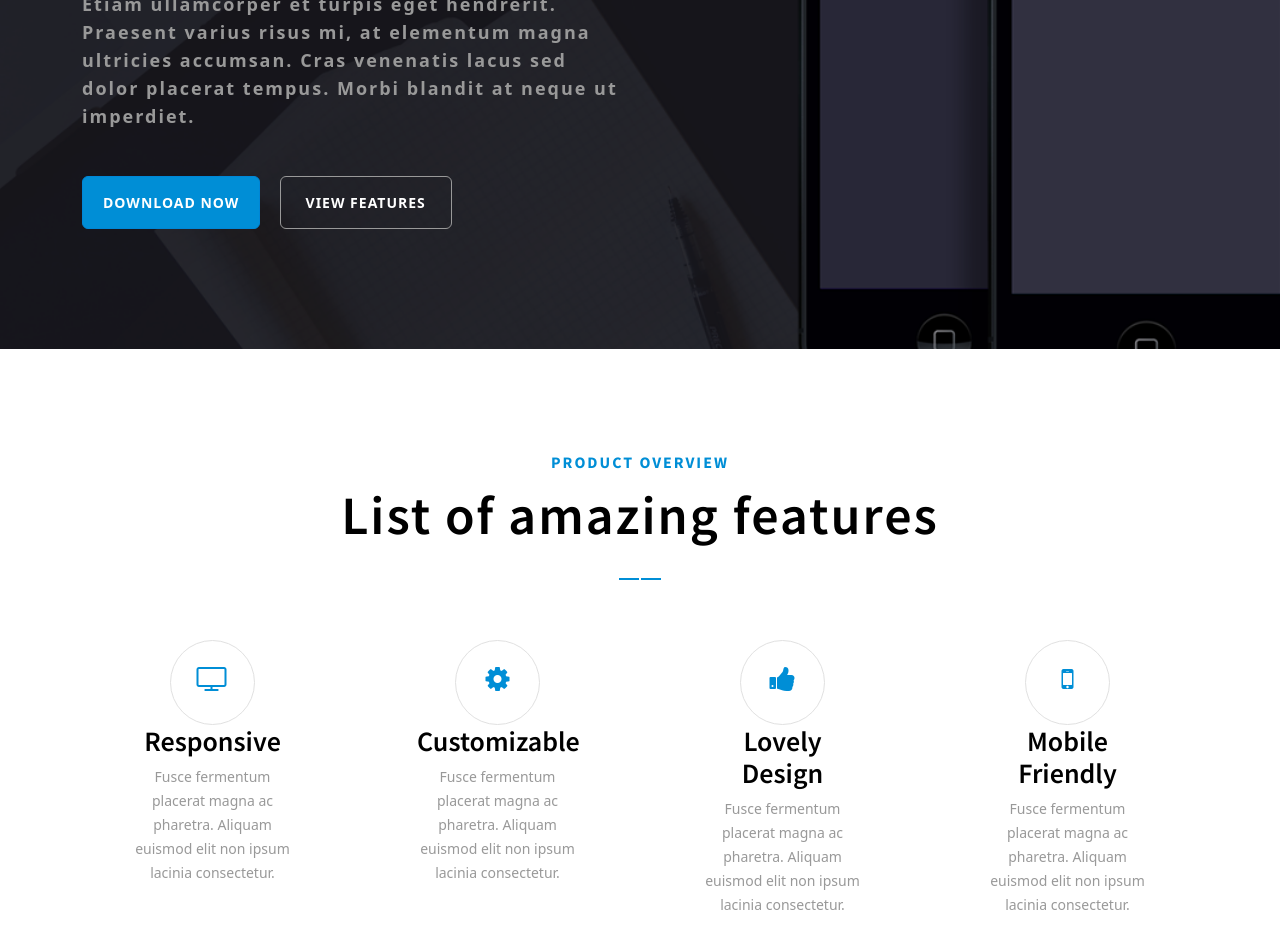
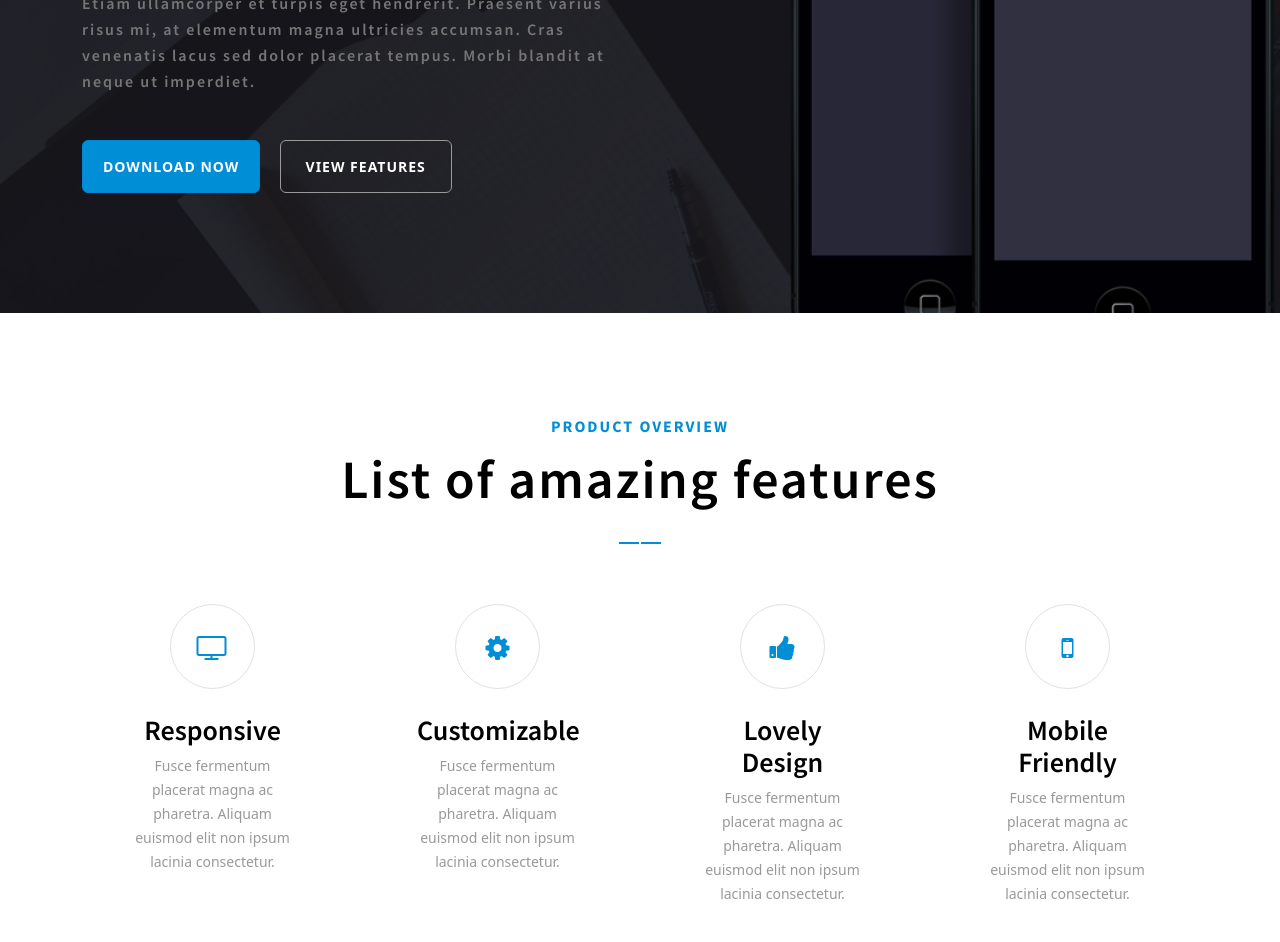
Before and after one commit to taniaakter26/Lucid-website, a plain HTML site: page index.html in a window 1280 px wide. Shown: the part 420-1362 px from the top of the page. Drawn offline with nearby package versions, Linux system fonts and the light colour scheme.

Commit message:
Update style.css

```diff
--- a/css/style.css
+++ b/css/style.css
@@ -85,11 +85,12 @@ a, a:hover{
 	color: #fff;
 }
 .inner-banner p{
-	font-size: 18px;
-	line-height: 28px;
-	font-weight: 600;
-	letter-spacing: 2px;
-	color: #999999;
+	font-size: 16px;
+    line-height: 26px;
+    font-weight: 600;
+    letter-spacing: 2px;
+    color: #767677;
+    font-family: 'Source Sans Pro';
 }
 .inner-button{
 	width: 100%;
@@ -148,11 +149,12 @@ a, a:hover{
 }
 .inner-feature .icon{
 	width: 85px;
-	height: 85px;
-	line-height: 85px;
-	border-radius: 100%;
-	margin: 0px auto;
-	border: 1px solid #e1e1e1;
+    height: 85px;
+    line-height: 94px;
+    border-radius: 100%;
+    margin: auto;
+    border: 1px solid #e1e1e1;
+    margin-bottom: 25px;
 }
 .inner-feature .icon .fa{
 	font-size: 28px;
@@ -529,6 +531,7 @@ a, a:hover{
 	background: #008ed6;
 	border: 1px solid #0086d6;
 	border-radius: 2px;
+	margin: 0px 0px 0px 190px;
 	transition: 1s;
 }
 .contact-form .submit .btn-primary:hover,
@@ -547,8 +550,14 @@ a, a:hover{
 	text-align: center;
 }
 .footer p{
+	font-size: 14px;
+	line-height: 24px;
+	font-weight: 500;
 	color: #414045;
-	margin-bottom: 40px;
+	margin: 0px 0px 40px 11px;
+}
+.footer ul{
+	margin-bottom: 0px;
 }
 .footer .social-icons li{
 	list-style: none;
```
